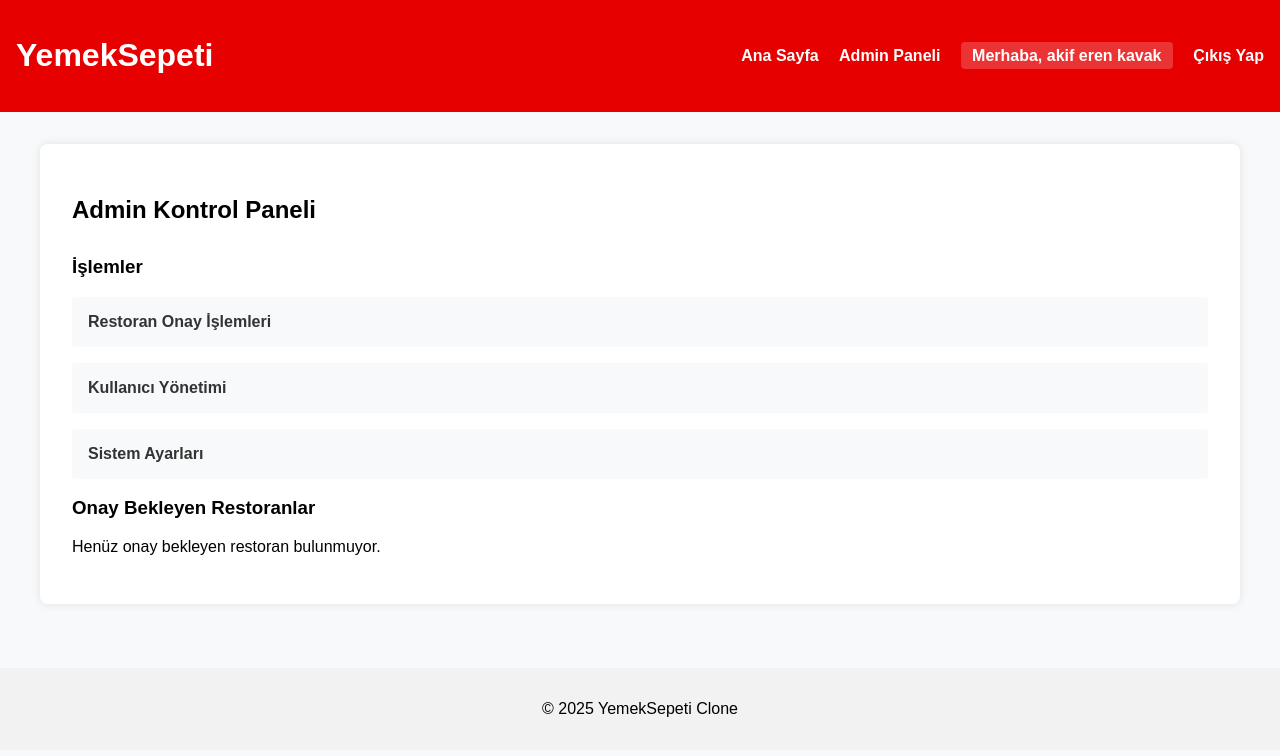
After one commit to akiferenkavak/yemeksepeti, a Flask app: page /admin/dashboard in a window 1280 px wide. The commit adds this page. Shown: the top 756 px of the page. Run offline with Flask 3, Linux system fonts and the light colour scheme; a user stored in the database is signed in.

Commit message:
database
we added database and registration and login functions

```diff
--- a/app.py
+++ b/app.py
@@ -1,8 +1,20 @@
 from flask import Flask, render_template, request, redirect, url_for, flash, session
 from functools import wraps
+from werkzeug.security import generate_password_hash, check_password_hash
+from models import db, User, Restaurant
 
 app = Flask(__name__)
 app.secret_key = "your_secret_key_here"  # some security process not much important in our case
+
+
+# Database configuration
+app.config['SQLALCHEMY_DATABASE_URI'] = 'sqlite:///yemeksepeti.db'
+app.config['SQLALCHEMY_TRACK_MODIFICATIONS'] = False
+db.init_app(app)
+
+# Create tables within app context
+with app.app_context():
+    db.create_all()
 
 
 # Kullanıcı tipi kontrol fonksiyonları //// kimin hangi sayfaya girip giremeyeceğini kontrol eden decoratorlar
@@ -35,6 +47,21 @@
     return decorated_function
 
 
+# Admin dashboard page
+@app.route("/admin/dashboard")
+@login_required
+@admin_required
+def admin_dashboard():
+    return render_template("admin_dashboard.html")
+
+# Restaurant dashboard page
+@app.route("/restaurant/dashboard")
+@login_required
+@restaurant_required
+def restaurant_dashboard():
+    return render_template("restaurant_dashboard.html")
+
+
 
 @app.route("/")
 def home():
@@ -48,26 +75,24 @@
         email = request.form.get("email")
         password = request.form.get("password")
 
-        # Burada gerçek bir veritabanı kontrolü yapılmalı
-        # Şimdilik basit bir örnek:
-        if email == "user@example.com" and password == "password":
+        # Check if user exists in database
+        user = User.query.filter_by(email=email).first()
+
+        if user and check_password_hash(user.password, password):
             session['logged_in'] = True
-            session['user_type'] = 'user'
-            session['email'] = email
-            flash('Başarıyla giriş yaptınız!', 'success')
-            return redirect(url_for('home'))
-        elif email == "restaurant@example.com" and password == "password":
-            session['logged_in'] = True
-            session['user_type'] = 'restaurant'
-            session['email'] = email
-            flash('Restoran hesabınıza giriş yaptınız!', 'success')
-            return redirect(url_for('restaurant_dashboard'))
-        elif email == "admin@example.com" and password == "password":
-            session['logged_in'] = True
-            session['user_type'] = 'admin'
-            session['email'] = email
-            flash('Admin hesabınıza giriş yaptınız!', 'success')
-            return redirect(url_for('admin_dashboard'))
+            session['user_type'] = user.user_type
+            session['user_id'] = user.id
+            session['email'] = user.email
+            session['name'] = user.name
+
+            flash(f'Hoş geldiniz, {user.name}!', 'success')
+
+            if user.user_type == 'admin':
+                return redirect(url_for('admin_dashboard'))
+            elif user.user_type == 'restaurant':
+                return redirect(url_for('restaurant_dashboard'))
+            else:
+                return redirect(url_for('home'))
         else:
             flash('Geçersiz email veya şifre!', 'danger')
 
@@ -86,10 +111,44 @@
 @app.route("/register/user", methods=["GET", "POST"])
 def register_user():
     if request.method == "POST":
-        # Form verilerini alın
-        # Burada gerçek bir veritabanına kayıt işlemi yapılmalı
-        flash('Kullanıcı hesabınız başarıyla oluşturuldu!', 'success')
-        return redirect(url_for('login'))
+        name = request.form.get('name')
+        email = request.form.get('email')
+        password = request.form.get('password')
+        confirm_password = request.form.get('confirm_password')
+        phone = request.form.get('phone')
+        address = request.form.get('address')
+
+        # Check if passwords match
+        if password != confirm_password:
+            flash('Şifreler eşleşmiyor!', 'danger')
+            return redirect(url_for('register_user'))
+
+        # Check if email is already registered
+        existing_user = User.query.filter_by(email=email).first()
+        if existing_user:
+            flash('Bu email adresi zaten kayıtlı!', 'danger')
+            return redirect(url_for('register_user'))
+
+        # Create new user
+        hashed_password = generate_password_hash(password)
+        new_user = User(
+            name=name,
+            email=email,
+            password=hashed_password,
+            phone=phone,
+            address=address,
+            user_type='user'
+        )
+
+        try:
+            db.session.add(new_user)
+            db.session.commit()
+            flash('Kullanıcı hesabınız başarıyla oluşturuldu!', 'success')
+            return redirect(url_for('login'))
+        except Exception as e:
+            db.session.rollback()
+            flash(f'Kayıt sırasında bir hata oluştu: {str(e)}', 'danger')
+            return redirect(url_for('register_user'))
 
     return render_template("register_user.html")
 
@@ -97,10 +156,66 @@
 @app.route("/register/restaurant", methods=["GET", "POST"])
 def register_restaurant():
     if request.method == "POST":
-        # Form verilerini alın
-        # Burada gerçek bir veritabanına kayıt işlemi yapılmalı
-        flash('Restoran hesabınız başarıyla oluşturuldu! Admin onayından sonra aktif olacaktır.', 'success')
-        return redirect(url_for('login'))
+        owner_name = request.form.get('owner_name')
+        email = request.form.get('email')
+        password = request.form.get('password')
+        confirm_password = request.form.get('confirm_password')
+        phone = request.form.get('phone')
+        address = request.form.get('address')
+        restaurant_name = request.form.get('restaurant_name')
+        cuisine_type = request.form.get('cuisine_type')
+        tax_id = request.form.get('tax_id')
+
+        # Check if passwords match
+        if password != confirm_password:
+            flash('Şifreler eşleşmiyor!', 'danger')
+            return redirect(url_for('register_restaurant'))
+
+        # Check if email is already registered
+        existing_user = User.query.filter_by(email=email).first()
+        if existing_user:
+            flash('Bu email adresi zaten kayıtlı!', 'danger')
+            return redirect(url_for('register_restaurant'))
+
+        # Check if tax_id is already registered
+        existing_restaurant = Restaurant.query.filter_by(tax_id=tax_id).first()
+        if existing_restaurant:
+            flash('Bu vergi numarası zaten kayıtlı!', 'danger')
+            return redirect(url_for('register_restaurant'))
+
+        try:
+            # Create new user with restaurant type
+            hashed_password = generate_password_hash(password)
+            new_user = User(
+                name=owner_name,
+                email=email,
+                password=hashed_password,
+                phone=phone,
+                address=address,
+                user_type='restaurant'
+            )
+
+            db.session.add(new_user)
+            db.session.flush()  # Get the user ID before committing
+
+            # Create new restaurant linked to this user
+            new_restaurant = Restaurant(
+                user_id=new_user.id,
+                restaurant_name=restaurant_name,
+                cuisine_type=cuisine_type,
+                tax_id=tax_id,
+                is_approved=False  # Needs admin approval
+            )
+
+            db.session.add(new_restaurant)
+            db.session.commit()
+
+            flash('Restoran hesabınız başarıyla oluşturuldu! Admin onayından sonra aktif olacaktır.', 'success')
+            return redirect(url_for('login'))
+        except Exception as e:
+            db.session.rollback()
+            flash(f'Kayıt sırasında bir hata oluştu: {str(e)}', 'danger')
+            return redirect(url_for('register_restaurant'))
 
     return render_template("register_restaurant.html")
 
@@ -108,10 +223,46 @@
 @app.route("/register/admin", methods=["GET", "POST"])
 def register_admin():
     if request.method == "POST":
-        # Form verilerini alın
-        # Burada gerçek bir veritabanına kayıt işlemi yapılmalı
-        flash('Admin hesabınız başarıyla oluşturuldu!', 'success')
-        return redirect(url_for('login'))
+        name = request.form.get('name')
+        email = request.form.get('email')
+        password = request.form.get('password')
+        confirm_password = request.form.get('confirm_password')
+        admin_code = request.form.get('admin_code')
+
+        # Check if passwords match
+        if password != confirm_password:
+            flash('Şifreler eşleşmiyor!', 'danger')
+            return redirect(url_for('register_admin'))
+
+        # Verify admin code (in a real application, this would be more secure)
+        if admin_code != "secret_admin_code":
+            flash('Geçersiz admin kodu!', 'danger')
+            return redirect(url_for('register_admin'))
+
+        # Check if email is already registered
+        existing_user = User.query.filter_by(email=email).first()
+        if existing_user:
+            flash('Bu email adresi zaten kayıtlı!', 'danger')
+            return redirect(url_for('register_admin'))
+
+        # Create new admin user
+        hashed_password = generate_password_hash(password)
+        new_admin = User(
+            name=name,
+            email=email,
+            password=hashed_password,
+            user_type='admin'
+        )
+
+        try:
+            db.session.add(new_admin)
+            db.session.commit()
+            flash('Admin hesabınız başarıyla oluşturuldu!', 'success')
+            return redirect(url_for('login'))
+        except Exception as e:
+            db.session.rollback()
+            flash(f'Kayıt sırasında bir hata oluştu: {str(e)}', 'danger')
+            return redirect(url_for('register_admin'))
 
     return render_template("register_admin.html")
 
--- a/static/styles.css
+++ b/static/styles.css
@@ -2,6 +2,7 @@
     font-family: Arial, sans-serif;
     margin: 0;
     padding: 0;
+    background-color: #f8f9fa;
 }
 
 header {
@@ -24,12 +25,209 @@
     color: white;
 }
 
+nav .user-greeting {
+    margin-left: 1em;
+    color: white;
+    font-weight: bold;
+    padding: 0.3em 0.7em;
+    background-color: rgba(255, 255, 255, 0.2);
+    border-radius: 4px;
+}
+
 main {
     padding: 2em;
+    max-width: 1200px;
+    margin: 0 auto;
 }
 
 footer {
     text-align: center;
     padding: 1em;
     background-color: #f2f2f2;
+    margin-top: 2em;
 }
+
+/* Form Styles */
+.form-group {
+    margin-bottom: 1em;
+}
+
+.form-group label {
+    display: block;
+    margin-bottom: 0.5em;
+}
+
+.form-group input,
+.form-group select,
+.form-group textarea {
+    width: 100%;
+    padding: 0.5em;
+    border: 1px solid #ddd;
+    border-radius: 4px;
+}
+
+.btn {
+    padding: 0.5em 1em;
+    border: none;
+    border-radius: 4px;
+    cursor: pointer;
+    font-weight: bold;
+}
+
+.btn-primary {
+    background-color: #e60000;
+    color: white;
+}
+
+.btn-secondary {
+    background-color: #6c757d;
+    color: white;
+}
+
+/* Alert Messages */
+.alert {
+    padding: 1em;
+    margin-bottom: 1em;
+    border-radius: 4px;
+}
+
+.alert-success {
+    background-color: #d4edda;
+    color: #155724;
+}
+
+.alert-danger {
+    background-color: #f8d7da;
+    color: #721c24;
+}
+
+/* Auth Container */
+.auth-container {
+    max-width: 600px;
+    margin: 0 auto;
+    background-color: white;
+    padding: 2em;
+    border-radius: 8px;
+    box-shadow: 0 0 10px rgba(0, 0, 0, 0.1);
+}
+
+.auth-container h2 {
+    margin-top: 0;
+    color: #e60000;
+}
+
+.register-options,
+.login-link {
+    margin-top: 2em;
+    text-align: center;
+}
+
+.button-group {
+    display: flex;
+    flex-direction: column;
+    gap: 1em;
+    margin-top: 1em;
+}
+
+/* Restaurant List */
+.restaurants-container {
+    margin-top: 2em;
+}
+
+.restaurant-list {
+    display: grid;
+    grid-template-columns: repeat(auto-fill, minmax(300px, 1fr));
+    gap: 1.5em;
+    margin-top: 1em;
+}
+
+.restaurant-card {
+    background-color: white;
+    border-radius: 8px;
+    padding: 1.5em;
+    box-shadow: 0 0 10px rgba(0, 0, 0, 0.1);
+}
+
+.restaurant-card h4 {
+    margin-top: 0;
+    color: #e60000;
+}
+
+/* Dashboard Styles */
+.admin-dashboard,
+.restaurant-dashboard {
+    background-color: white;
+    border-radius: 8px;
+    padding: 2em;
+    box-shadow: 0 0 10px rgba(0, 0, 0, 0.1);
+}
+
+.admin-menu,
+.restaurant-menu {
+    margin-top: 2em;
+}
+
+.admin-menu ul,
+.restaurant-menu ul {
+    list-style-type: none;
+    padding: 0;
+}
+
+.admin-menu li,
+.restaurant-menu li {
+    margin-bottom: 1em;
+}
+
+.admin-menu a,
+.restaurant-menu a {
+    display: block;
+    padding: 1em;
+    background-color: #f8f9fa;
+    border-radius: 4px;
+    text-decoration: none;
+    color: #333;
+    font-weight: bold;
+}
+
+.admin-menu a:hover,
+.restaurant-menu a:hover {
+    background-color: #e9ecef;
+}
+
+.status-pending {
+    color: #856404;
+    background-color: #fff3cd;
+    padding: 1em;
+    border-radius: 4px;
+}
+
+.status-approved {
+    color: #155724;
+    background-color: #d4edda;
+    padding: 1em;
+    border-radius: 4px;
+}
+
+/* For small screens */
+@media (max-width: 768px) {
+    .restaurant-list {
+        grid-template-columns: 1fr;
+    }
+
+    .button-group {
+        flex-direction: column;
+    }
+
+    header {
+        flex-direction: column;
+        text-align: center;
+    }
+
+    nav {
+        margin-top: 1em;
+    }
+
+    nav a {
+        margin: 0 0.5em;
+    }
+}
--- /dev/null
+++ b/templates/admin_dashboard.html
@@ -0,0 +1,32 @@
+{% extends "base.html" %}
+
+{% block title %}Admin Paneli{% endblock %}
+
+{% block content %}
+<div class="admin-dashboard">
+    <h2>Admin Kontrol Paneli</h2>
+
+    {% with messages = get_flashed_messages(with_categories=true) %}
+        {% if messages %}
+            {% for category, message in messages %}
+                <div class="alert alert-{{ category }}">{{ message }}</div>
+            {% endfor %}
+        {% endif %}
+    {% endwith %}
+
+    <div class="admin-menu">
+        <h3>İşlemler</h3>
+        <ul>
+            <li><a href="#">Restoran Onay İşlemleri</a></li>
+            <li><a href="#">Kullanıcı Yönetimi</a></li>
+            <li><a href="#">Sistem Ayarları</a></li>
+        </ul>
+    </div>
+
+    <div class="pending-restaurants">
+        <h3>Onay Bekleyen Restoranlar</h3>
+        <!-- Bu kısım daha sonra veritabanından gelecek verilerle doldurulacak -->
+        <p>Henüz onay bekleyen restoran bulunmuyor.</p>
+    </div>
+</div>
+{% endblock %}
--- a/templates/base.html
+++ b/templates/base.html
@@ -10,8 +10,22 @@
         <h1><a href="/">YemekSepeti</a></h1>
         <nav>
             <a href="/">Ana Sayfa</a>
-            <!-- Daha sonra login, restoran, ürünler vs. eklersin -->
-            <a href="{{ url_for('login') }}">Giriş Yap</a>
+
+            {% if session.logged_in %}
+                <!-- Kullanıcı türüne göre ek menü öğeleri -->
+                {% if session.user_type == 'admin' %}
+                    <a href="{{ url_for('admin_dashboard') }}">Admin Paneli</a>
+                {% elif session.user_type == 'restaurant' %}
+                    <a href="{{ url_for('restaurant_dashboard') }}">Restoran Paneli</a>
+                {% endif %}
+
+                <!-- Kullanıcı adını göster ve çıkış seçeneği ekle -->
+                <span class="user-greeting">Merhaba, {{ session.name }}</span>
+                <a href="{{ url_for('logout') }}">Çıkış Yap</a>
+            {% else %}
+                <!-- Giriş yapmamış kullanıcılar için -->
+                <a href="{{ url_for('login') }}">Giriş Yap</a>
+            {% endif %}
         </nav>
     </header>
 
```
Also changed, not shown: models.py (added, +34 -0 lines), templates/index.html (+27 -1 lines), templates/restaurant_dashboard.html (added, +39 -0 lines), instance/yemeksepeti.db (added).
